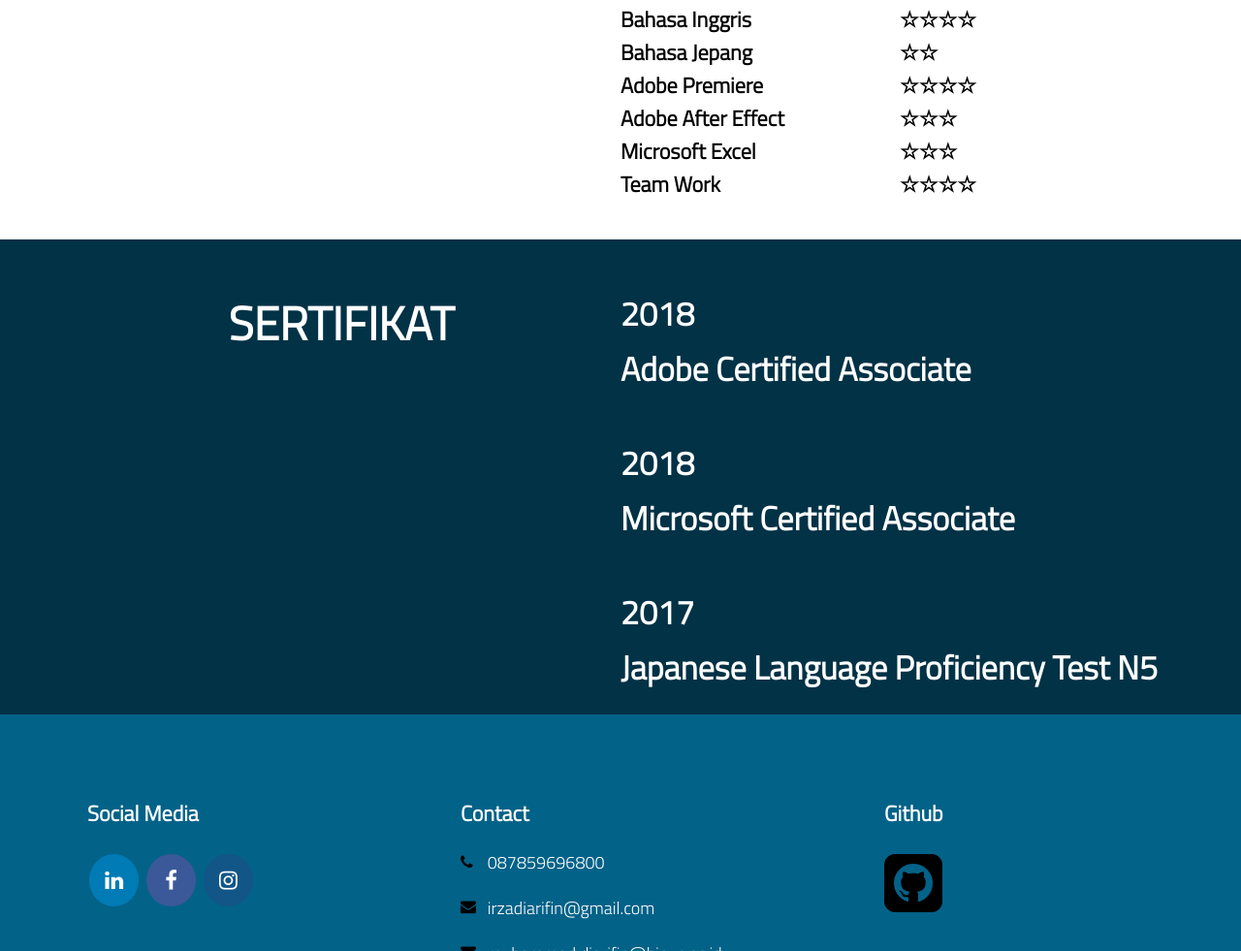
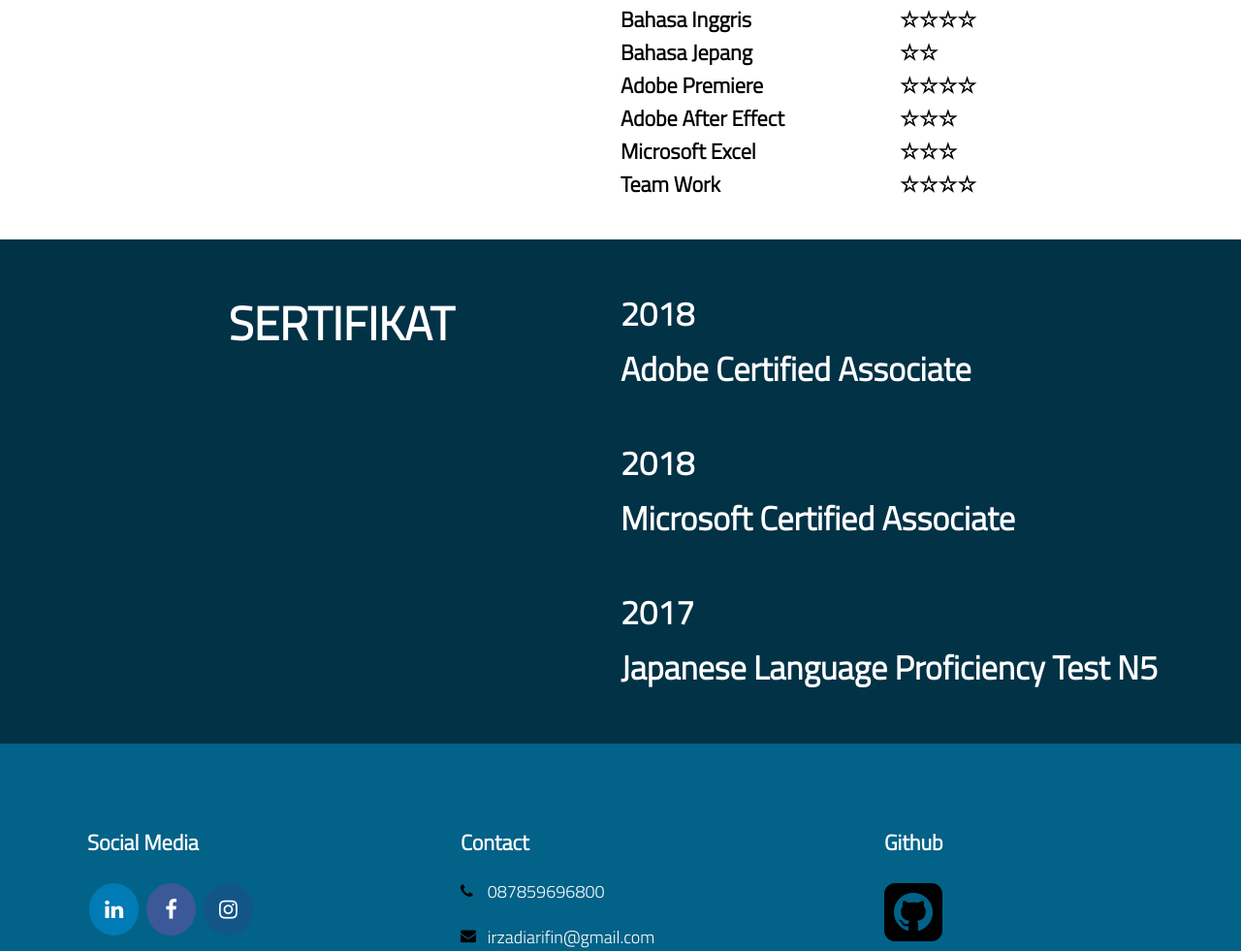
Before and after one commit to Irzercks47/CV, a plain HTML site: page index.html in a window 1280 px wide. Shown: the part 1819-2800 px from the top of the page at 97% size. Drawn offline with Linux system fonts and the light colour scheme.

Commit message:
Add files via upload

```diff
--- a/index.css
+++ b/index.css
@@ -344,6 +344,6 @@
     height: 680px;
 }
 
-.h490px {
-    height: 490px;
+.h520px {
+    height: 520px;
 }
--- a/index.html
+++ b/index.html
@@ -198,7 +198,7 @@
         </div>
     </section>
 
-        <section class="blue h490px" id="certificate">
+        <section class="blue h520px" id="certificate">
         <div class="container">
             <div class="cerf">
                 <div class="left2">
```
